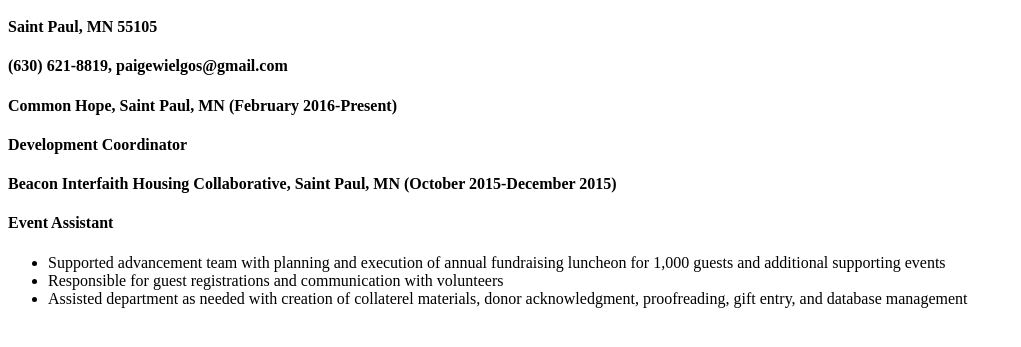
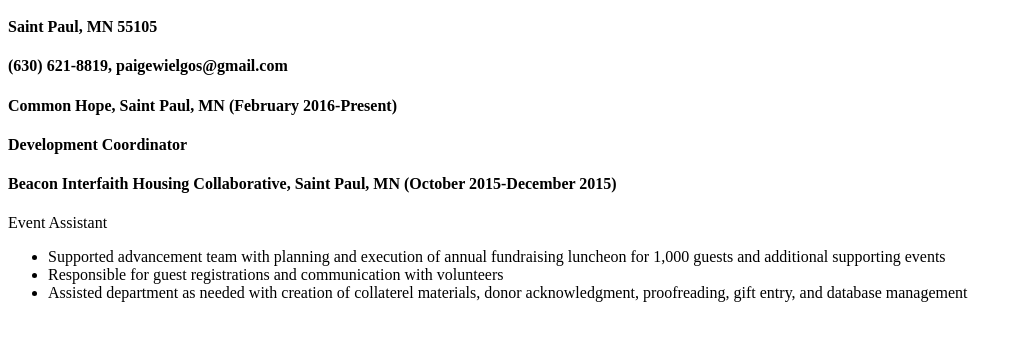
Before and after one commit to pwielgos/pwielgos.github.io, a plain HTML site: page index.html in a window 1280 px wide. Shown: the part 101-448 px from the top of the page, without its empty margins (0-1021 px from the left). Drawn offline with Linux system fonts and the light colour scheme.

Commit message:
Update index.html

```diff
--- a/index.html
+++ b/index.html
@@ -14,10 +14,11 @@
       <h4>Common Hope, Saint Paul, MN (February 2016-Present)</h4>
       <h4>Development Coordinator</h4>
       <h4>Beacon Interfaith Housing Collaborative, Saint Paul, MN (October 2015-December 2015)</h4>
-      <h4>Event Assistant</h4>
+      <p>Event Assistant</p>
       <ul>
         <li>Supported advancement team with planning and execution of annual fundraising luncheon for 1,000 guests and additional supporting events</li>
         <li>Responsible for guest registrations and communication with volunteers</li>
         <li>Assisted department as needed with creation of collaterel materials, donor acknowledgment, proofreading, gift entry, and database management</li>
-        </body>
+      </ul>
+      </body>
 </html>
```
